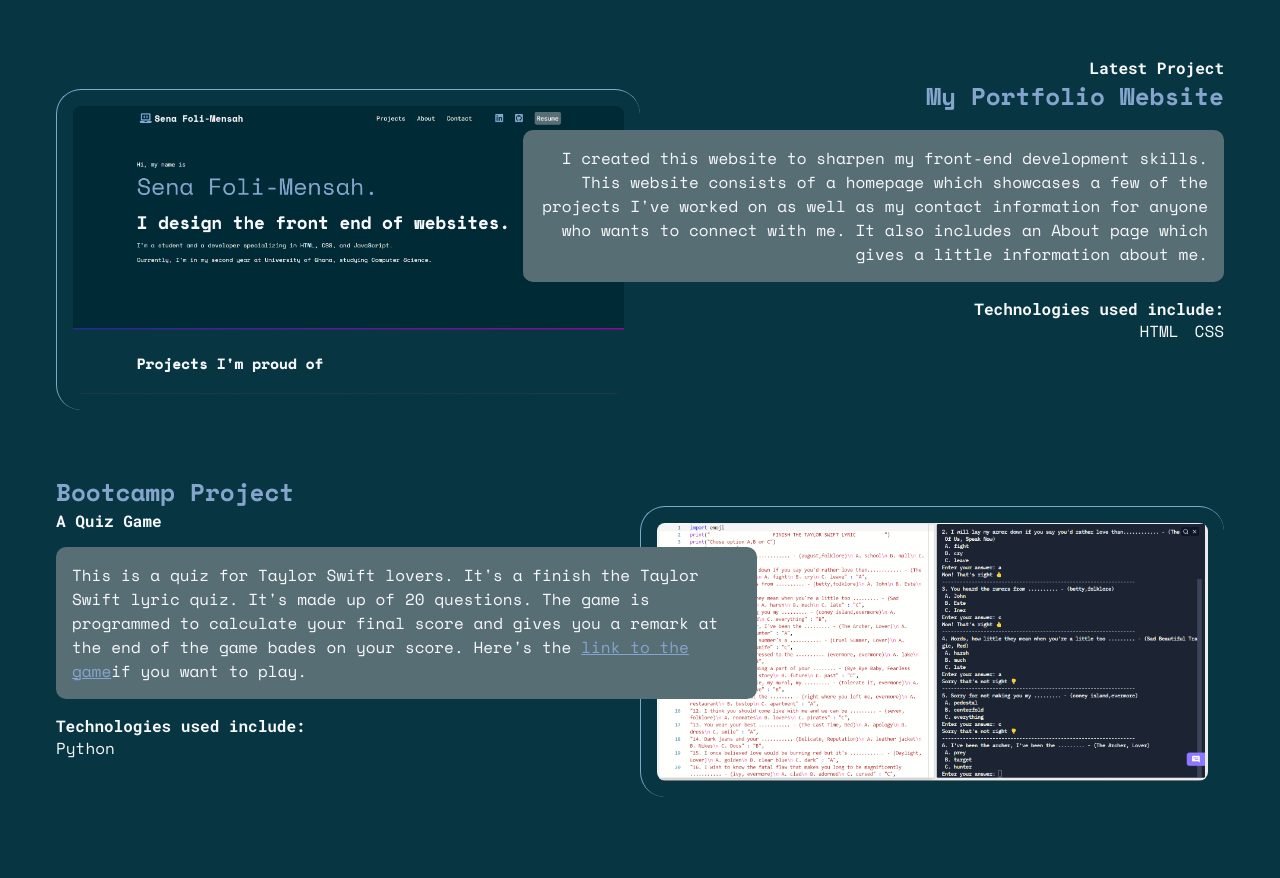
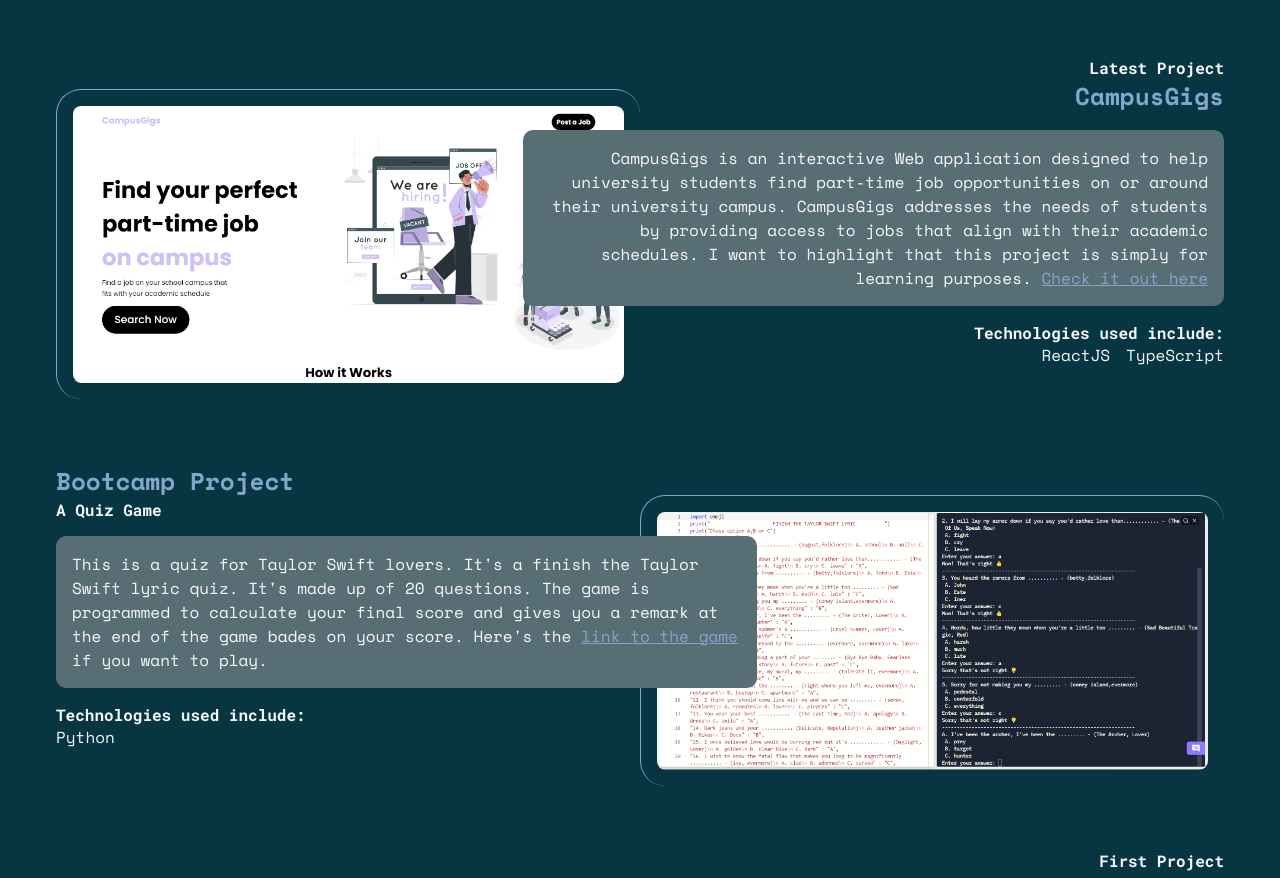
Before and after one commit to dzidz0r/portfolio_website, a plain HTML site: page index.html in a window 1280 px wide. Shown: the part 741-1619 px from the top of the page. Drawn offline with nearby package versions, Linux system fonts and the light colour scheme.

Commit message:
update on projects

```diff
--- a/index.html
+++ b/index.html
@@ -45,7 +45,7 @@
 
           <p>I'm a student and a developer specializing in HTML, CSS, and JavaScript.<p>
 
-          <p>Currently, I'm in my second year at University of Ghana, studying Computer Science.</p>
+          <p>Currently, I'm in my third year at University of Ghana, studying Computer Science.</p>
       </section>
 
       <div class="gradient"></div>
@@ -58,6 +58,42 @@
           <article>
             <div class="text">
               <h4>Latest Project</h4>
+              <h3>CampusGigs</h3>
+              <p class="black-box">CampusGigs is an interactive Web application designed to help university students
+                 find part-time job opportunities on or around their university campus. CampusGigs addresses the
+                  needs of students by providing access to jobs that align with their academic schedules. I want
+                  to highlight that this project is simply for learning purposes.
+                  <a href="https://campusgigs.netlify.app/">Check it out here</a>
+              <h4>Technologies used include:</h4>
+              <ul>
+                <li>ReactJS</li>
+                <li>TypeScript</li>
+              </ul>
+            </div>
+              <img src="img/CampusGigs.png" alt="Screenshot of the portfolio website." />
+          </article>
+
+          <article class = "reverse">
+            <div class="text">
+              <h3>Bootcamp Project</h3>
+              <h4>A Quiz Game</h4>
+              <p class = black-box>This is a quiz for Taylor Swift lovers. It's a finish the Taylor Swift lyric
+                quiz. It's made up of 20 questions. The game is programmed to calculate your final score and gives
+                you a remark at the end of the game bades on your score.
+                Here's the <a  href="https://replit.com/@dzidz0r/FINISH-THE-TAYLOR-SWIFT-LYRIC?v=1">link to the game</a> if you want to play.
+          <h4>Technologies used include:</h4>
+          <ul>
+            <li>Python</li>
+          </ul>
+            </div>
+
+             <img src="img/project2.png" alt="Screenshot of the Quiz game ." />
+
+          </article>
+
+          <article>
+            <div class="text">
+              <h4>First Project</h4>
               <h3>My Portfolio Website</h3>
               <p class="black-box">I created this website to sharpen my front-end development skills. This website consists
                 of a homepage which showcases a few of the projects I've worked on as well as my contact information for
@@ -72,23 +108,7 @@
               <img src="img/project1.png" alt="Screenshot of the portfolio website." />
           </article>
 
-          <article class = "reverse">
-            <div class="text">
-              <h3>Bootcamp Project</h3>
-              <h4>A Quiz Game</h4>
-              <p class = black-box>This is a quiz for Taylor Swift lovers. It's a finish the Taylor Swift lyric
-                quiz. It's made up of 20 questions. The game is programmed to calculate your final score and gives
-                you a remark at the end of the game bades on your score.
-                Here's the <a  href="https://replit.com/@dzidz0r/FINISH-THE-TAYLOR-SWIFT-LYRIC?v=1">link to the game</a>if you want to play.
-          <h4>Technologies used include:</h4>
-          <ul>
-            <li>Python</li>
-          </ul>
-            </div>
 
-             <img src="img/project2.png" alt="Screenshot of the Quiz game ." />
-
-          </article>
 
           <!--
             <article>
```
Also changed, not shown: img/CampusGigs.png (added).
